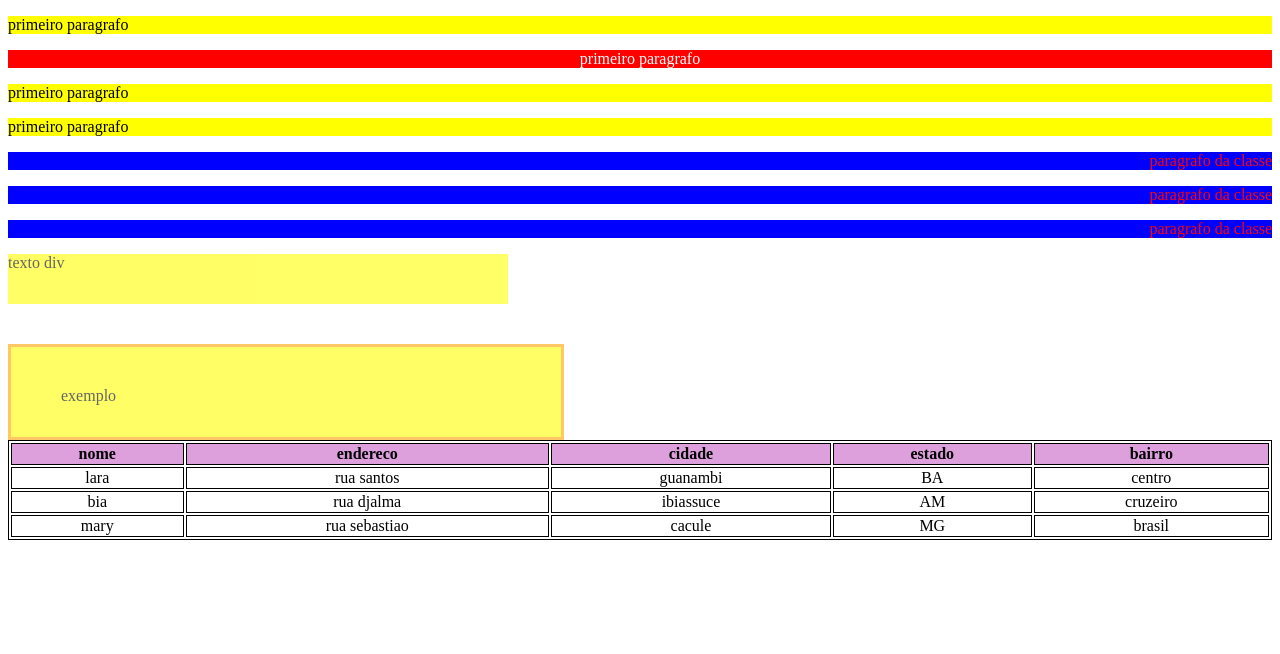
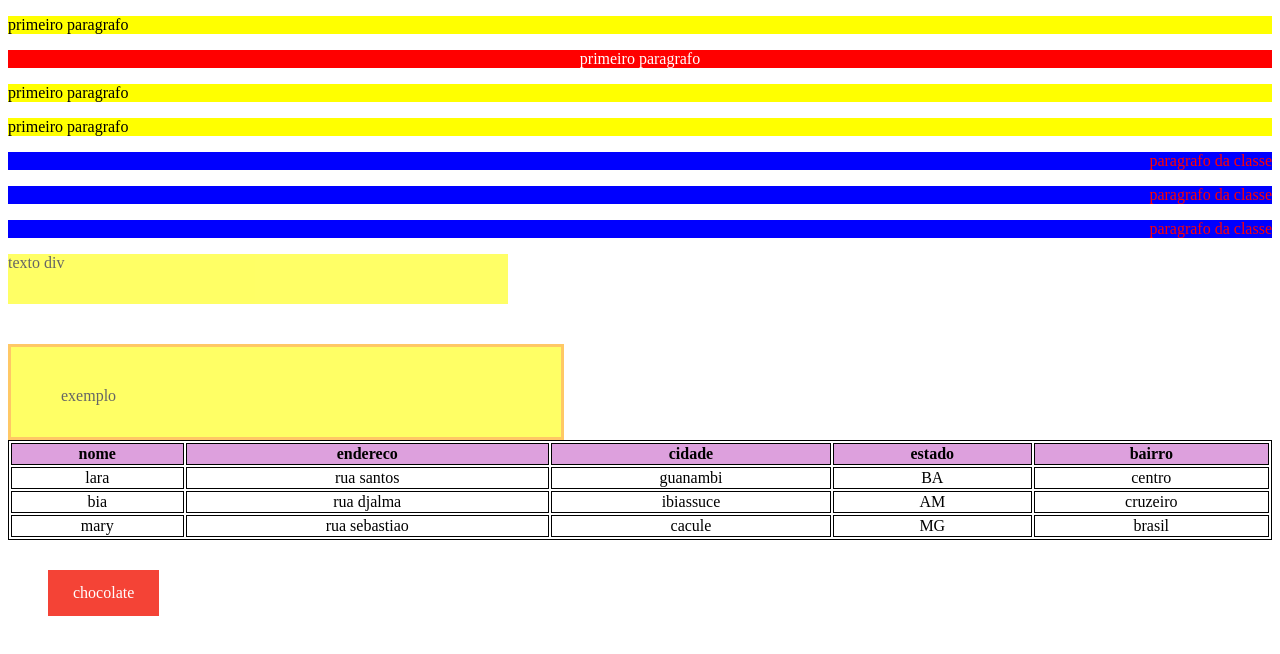
Before and after one commit to laravitoria44/psw1, a plain HTML site: page aula-30-10/index.html in a window 1280 px wide. Drawn offline with Linux system fonts and the light colour scheme.

Commit message:
aula-30-10

```diff
--- a/aula-30-10/index.html
+++ b/aula-30-10/index.html
@@ -49,6 +49,7 @@
                 <td>MG</td>
                 <td>brasil</td>
     </table>
+    <a href="https://www.cacaushow.com.br/">chocolate</a>
 
 </body>
 </html>
--- a/aula-30-10/styles.css
+++ b/aula-30-10/styles.css
@@ -46,6 +46,22 @@ th {
 td{
     text-align: center;
 }
+
 table{
+
     width: 100%;
 }
+a:link, a:visited{
+    margin-top: 30px;
+    margin-left: 40px;
+    background-color: #f44336;
+  color: white;
+  padding: 14px 25px;
+  text-align: center;
+  text-decoration: none;
+  display: inline-block;
+
+}
+a:hover{
+    background-color: palevioletred;
+}
```
